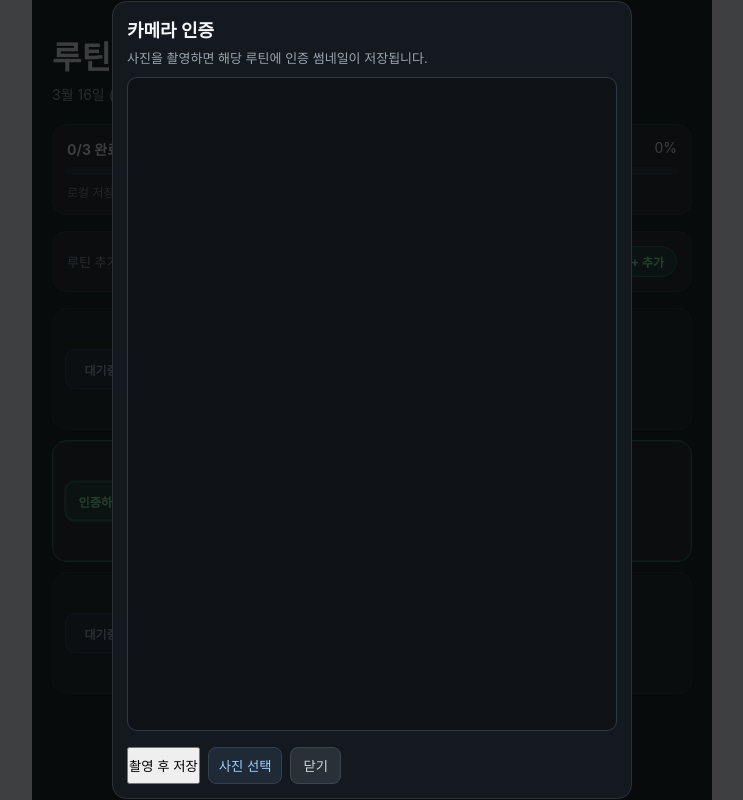
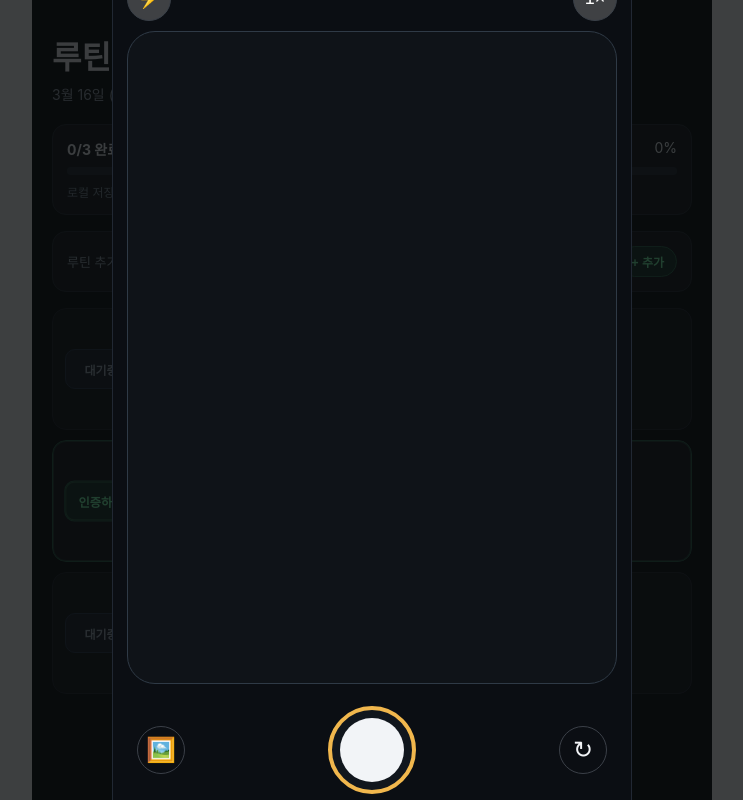
Before and after one commit to jxxh204/routine-app, a Next.js app in the folder apps/web/: page /today in a window 1280 px wide. Both pictures are taken after a click on the button "인증하기". Shown: the whole page, without its empty margins (268-1011 px from the left). Built offline with nearby package versions, Linux system fonts and the light colour scheme; no server answers.

Commit message:
style(web): 카메라 인증 UI를 레퍼런스 레이아웃으로 개선

```diff
--- a/apps/web/src/app/today/today-view.tsx
+++ b/apps/web/src/app/today/today-view.tsx
@@ -766,10 +766,13 @@ export function TodayView() {
       {cameraRoutineId ? (
         <section style={styles.cameraOverlay}>
           <div style={styles.cameraPage}>
-            <p style={styles.cameraTitle}>카메라 인증</p>
-            <p style={styles.meta}>사진을 촬영하면 해당 루틴에 인증 썸네일이 저장됩니다.</p>
-            {cameraError ? <p style={styles.cameraError}>{cameraError}</p> : null}
+            <div style={styles.cameraTopRow}>
+              <button style={styles.cameraTopBtn} type="button">⚡</button>
+              <button style={styles.cameraTopBtn} type="button">1×</button>
+            </div>
+
             <video ref={videoRef} autoPlay playsInline muted style={styles.cameraPreview} />
+
             <input
               ref={fileInputRef}
               type="file"
@@ -778,11 +781,17 @@ export function TodayView() {
               style={{ display: 'none' }}
               onChange={(event) => void onPickPhotoFile(event)}
             />
-            <div style={styles.cameraActionRow}>
-              <button style={styles.addButton} onClick={() => void captureRoutinePhoto()}>촬영 후 저장</button>
-              <button style={styles.editButton} onClick={() => fileInputRef.current?.click()}>사진 선택</button>
-              <button style={styles.cancelButton} onClick={closeCamera}>닫기</button>
+
+            <div style={styles.cameraBottomRow}>
+              <button style={styles.cameraSideIcon} type="button" onClick={() => fileInputRef.current?.click()}>🖼️</button>
+              <button style={styles.cameraShutter} type="button" onClick={() => void captureRoutinePhoto()} aria-label="촬영 후 저장">
+                <span style={styles.cameraShutterInner} />
+              </button>
+              <button style={styles.cameraSideIcon} type="button" onClick={closeCamera}>↻</button>
             </div>
+
+            {cameraError ? <p style={styles.cameraError}>{cameraError}</p> : null}
+            <p style={styles.cameraHint}>촬영 또는 사진 선택 후 자동 저장됩니다.</p>
           </div>
         </section>
       ) : null}
@@ -1063,33 +1072,79 @@ const styles: Record<string, CSSProperties> = {
   cameraPage: {
     width: '100%',
     maxWidth: 520,
-    background: '#14191f',
-    border: '1px solid #2b3138',
-    borderRadius: 14,
+    background: '#0b0e13',
+    border: '1px solid #212833',
+    borderRadius: 18,
     padding: 14,
   },
-  cameraTitle: {
-    margin: 0,
+  cameraTopRow: {
+    display: 'flex',
+    justifyContent: 'space-between',
+    marginBottom: 10,
+  },
+  cameraTopBtn: {
+    width: 44,
+    height: 44,
+    borderRadius: 999,
+    border: '1px solid #3a4048',
+    background: 'rgba(160,160,160,0.35)',
+    color: '#ffffff',
     fontSize: 18,
-    fontWeight: 700,
+    cursor: 'pointer',
   },
   cameraError: {
-    marginTop: 8,
+    marginTop: 10,
     color: '#ff9ba8',
     fontSize: 12,
+    textAlign: 'center',
   },
   cameraPreview: {
     width: '100%',
-    borderRadius: 10,
-    marginTop: 10,
+    borderRadius: 28,
     border: '1px solid #2f3a46',
     background: '#0f1318',
     aspectRatio: '3 / 4',
     objectFit: 'cover',
   },
-  cameraActionRow: {
+  cameraBottomRow: {
     display: 'flex',
-    gap: 8,
-    marginTop: 12,
+    alignItems: 'center',
+    justifyContent: 'space-between',
+    marginTop: 18,
+    padding: '0 10px',
+  },
+  cameraSideIcon: {
+    width: 48,
+    height: 48,
+    borderRadius: 999,
+    border: '1px solid #3b4048',
+    background: 'transparent',
+    color: '#f2f4f7',
+    fontSize: 24,
+    cursor: 'pointer',
+  },
+  cameraShutter: {
+    width: 88,
+    height: 88,
+    borderRadius: 999,
+    border: '4px solid #f1b74d',
+    background: '#11161d',
+    display: 'flex',
+    alignItems: 'center',
+    justifyContent: 'center',
+    cursor: 'pointer',
+  },
+  cameraShutterInner: {
+    width: 64,
+    height: 64,
+    borderRadius: 999,
+    background: '#f2f4f7',
+    display: 'block',
+  },
+  cameraHint: {
+    margin: '12px 0 0',
+    fontSize: 12,
+    color: '#8c97a5',
+    textAlign: 'center',
   },
 };
```
